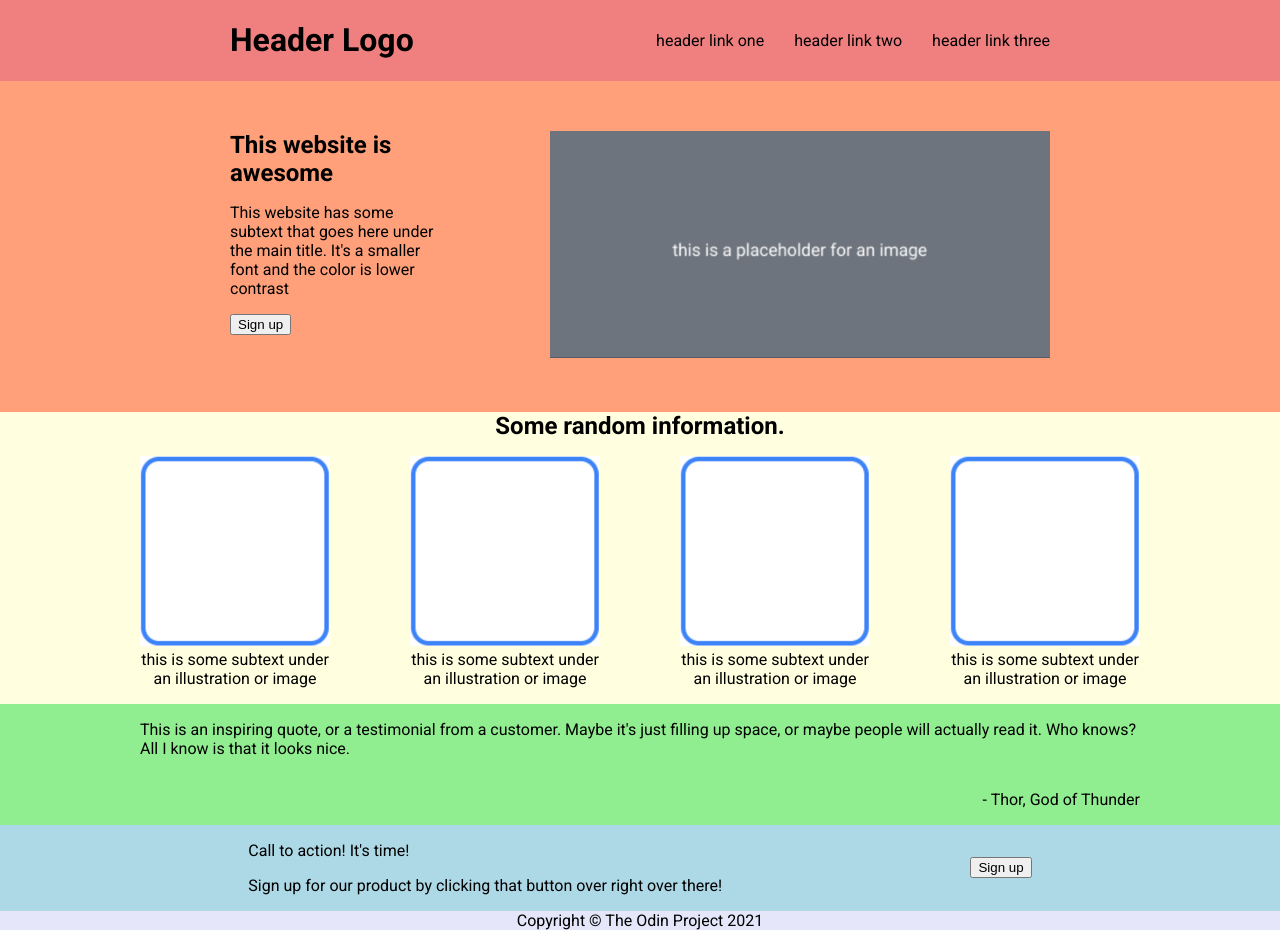
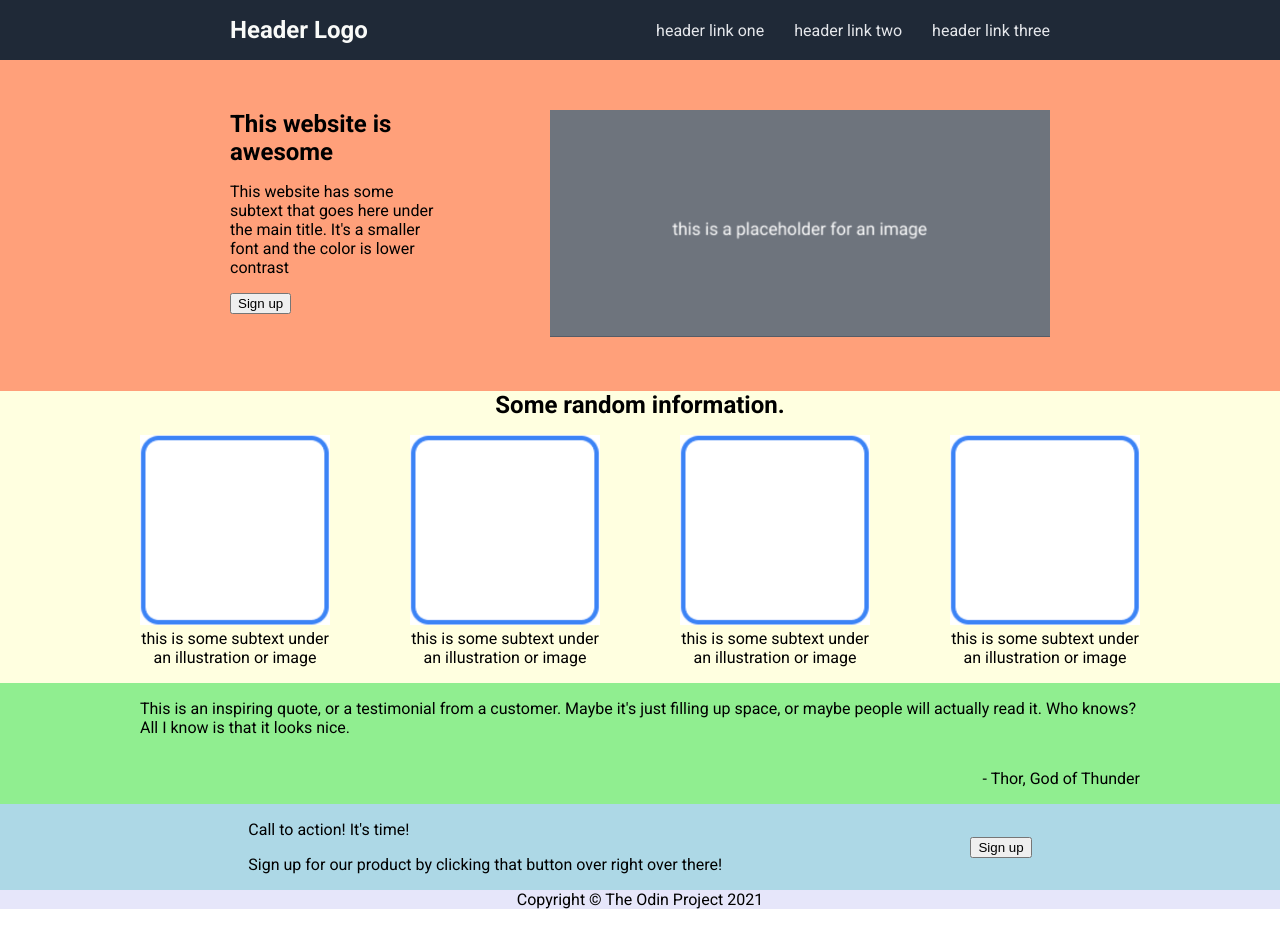
Before and after one commit to dwnlee/odin-landing-page, a plain HTML site: page index.html in a window 1280 px wide. After the commit the page ends 909 px from the top, so only its background shows below. Drawn offline with Linux system fonts and the light colour scheme.

Commit message:
Style header

```diff
--- a/style.css
+++ b/style.css
@@ -2,8 +2,9 @@
 @import url('https://fonts.googleapis.com/css2?family=Roboto:ital,wght@0,100..900;1,100..900&display=swap');
 
 body {
+  margin: 0;
+
   font-family: Roboto, sans-serif;
-  margin: 0;
 }
 
 /* Header section */
@@ -13,20 +14,24 @@ ul {
   padding: 0;
   gap: 30px;
   margin-right: 230px;
+
+  color: #e5e7eb;
 }
 
 header {
-  /* temp color to show which section im working on */
-  background-color: lightcoral;
-
   display: flex;
   justify-content: center;
   align-items: center;
+
+  background-color: #1f2937;
 }
 
 h1 {
   margin-left: 230px;
   margin-right: auto;
+
+  color: #f9faf8;
+  font-size: 24px;
 }
 
 /* Hero text section */
```
